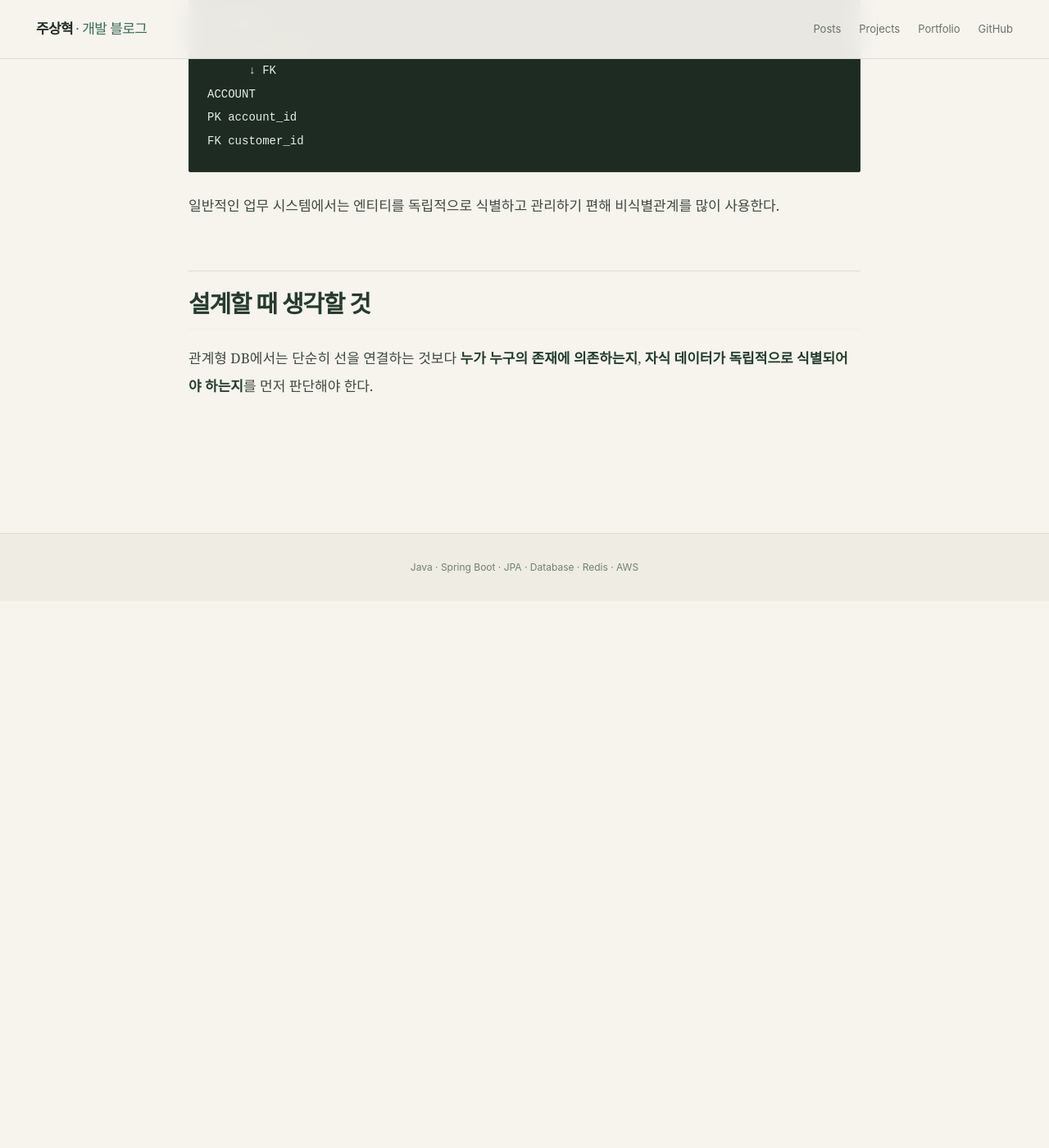
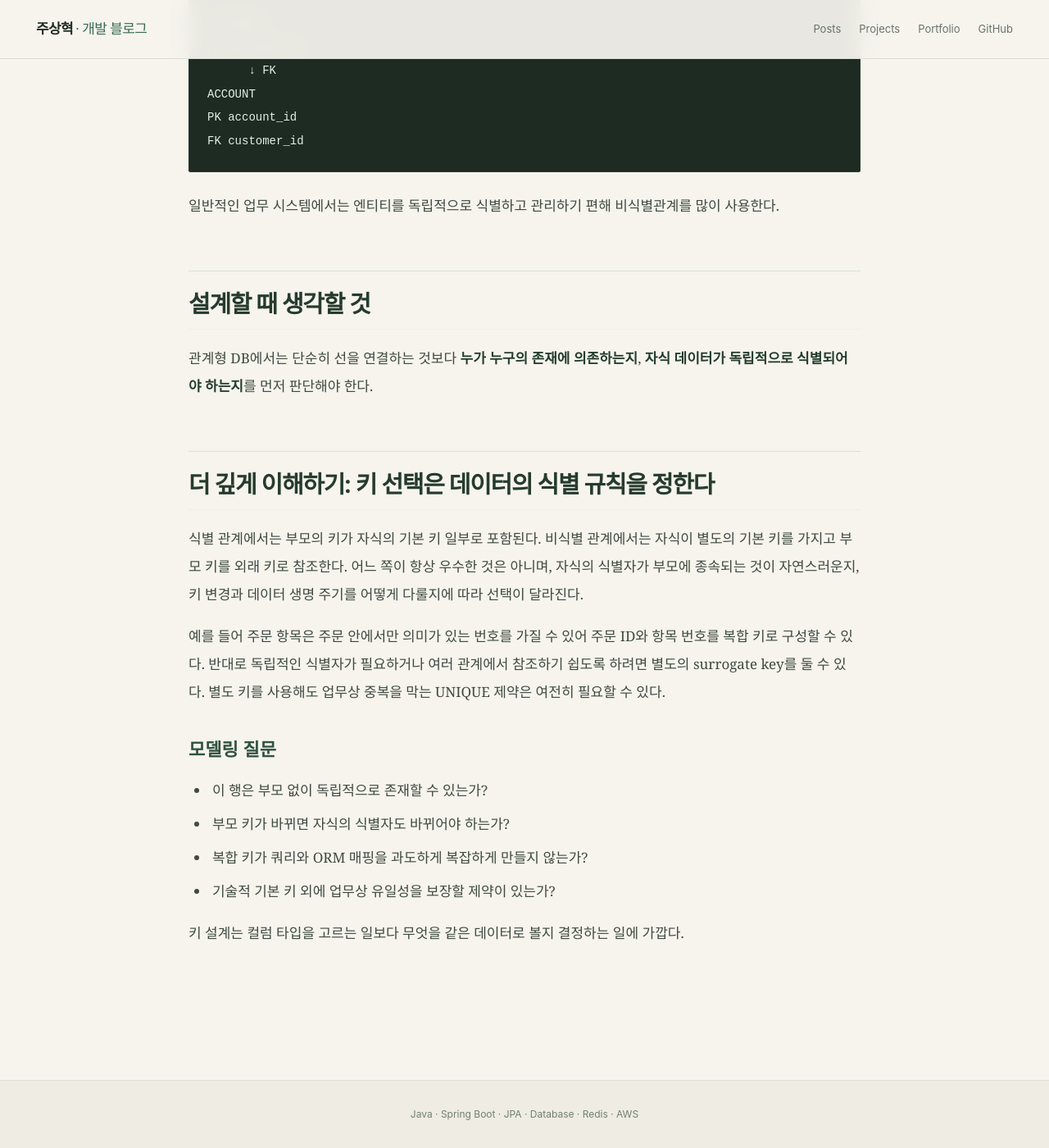
Before and after one commit to zuzusnasna/zuzusnasna.github.io, a Jekyll site: the page built from _posts/2026-10-18-oracle-relationship-key.md, in a window 1280 px wide and 1400 px high, scrolled down 1213 px. Shown: the whole window at 82% size. Built offline with Jekyll 4.4.1, drawn with Linux system fonts in a browser that asks for light colours; before the commit the page ends 1946 px from its top, so only the background shows below that.

Commit message:
docs: deepen study posts with design criteria and validation

```diff
--- a/_posts/2026-10-18-oracle-relationship-key.md
+++ b/_posts/2026-10-18-oracle-relationship-key.md
@@ -40,3 +40,17 @@ FK customer_id
 ## 설계할 때 생각할 것
 
 관계형 DB에서는 단순히 선을 연결하는 것보다 **누가 누구의 존재에 의존하는지**, **자식 데이터가 독립적으로 식별되어야 하는지**를 먼저 판단해야 한다.
+
+## 더 깊게 이해하기: 키 선택은 데이터의 식별 규칙을 정한다
+
+식별 관계에서는 부모의 키가 자식의 기본 키 일부로 포함된다. 비식별 관계에서는 자식이 별도의 기본 키를 가지고 부모 키를 외래 키로 참조한다. 어느 쪽이 항상 우수한 것은 아니며, 자식의 식별자가 부모에 종속되는 것이 자연스러운지, 키 변경과 데이터 생명 주기를 어떻게 다룰지에 따라 선택이 달라진다.
+
+예를 들어 주문 항목은 주문 안에서만 의미가 있는 번호를 가질 수 있어 주문 ID와 항목 번호를 복합 키로 구성할 수 있다. 반대로 독립적인 식별자가 필요하거나 여러 관계에서 참조하기 쉽도록 하려면 별도의 surrogate key를 둘 수 있다. 별도 키를 사용해도 업무상 중복을 막는 UNIQUE 제약은 여전히 필요할 수 있다.
+
+### 모델링 질문
+- 이 행은 부모 없이 독립적으로 존재할 수 있는가?
+- 부모 키가 바뀌면 자식의 식별자도 바뀌어야 하는가?
+- 복합 키가 쿼리와 ORM 매핑을 과도하게 복잡하게 만들지 않는가?
+- 기술적 기본 키 외에 업무상 유일성을 보장할 제약이 있는가?
+
+키 설계는 컬럼 타입을 고르는 일보다 무엇을 같은 데이터로 볼지 결정하는 일에 가깝다.
```
